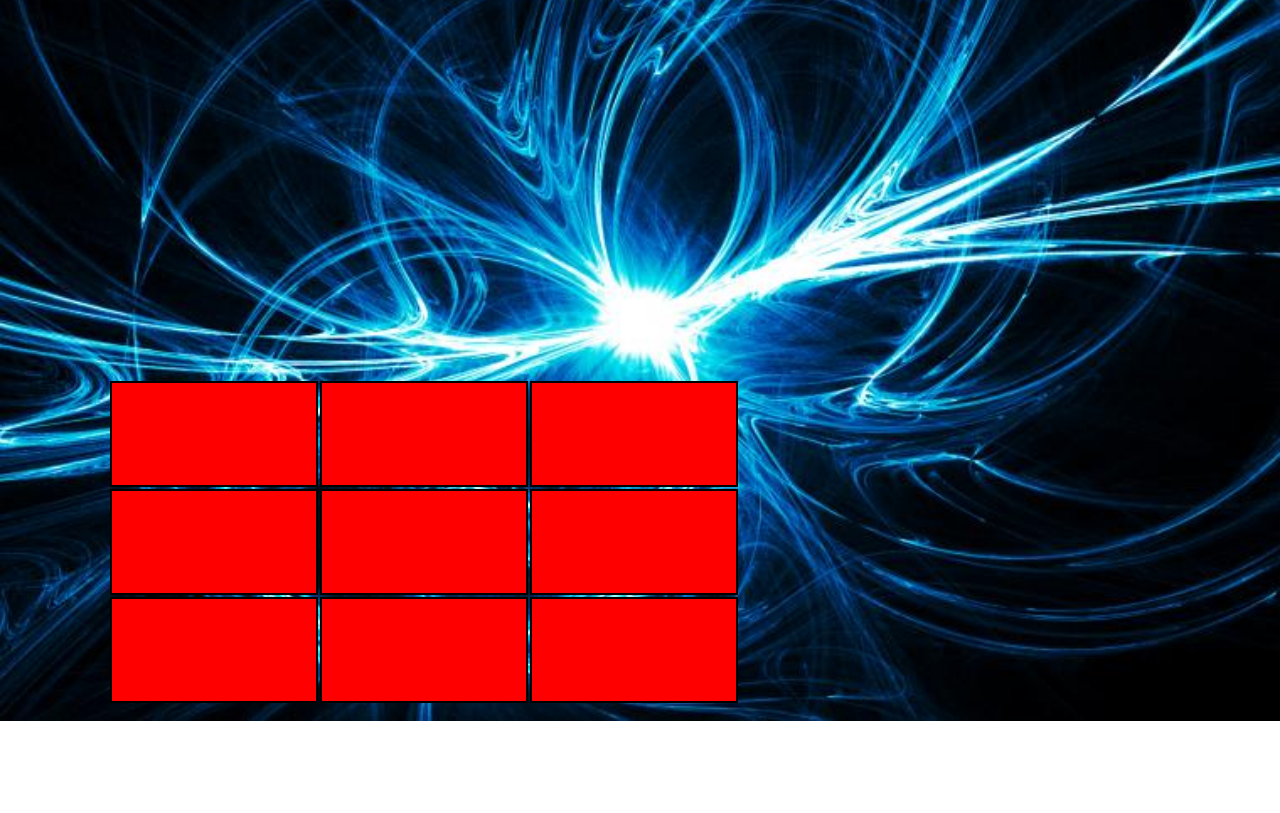
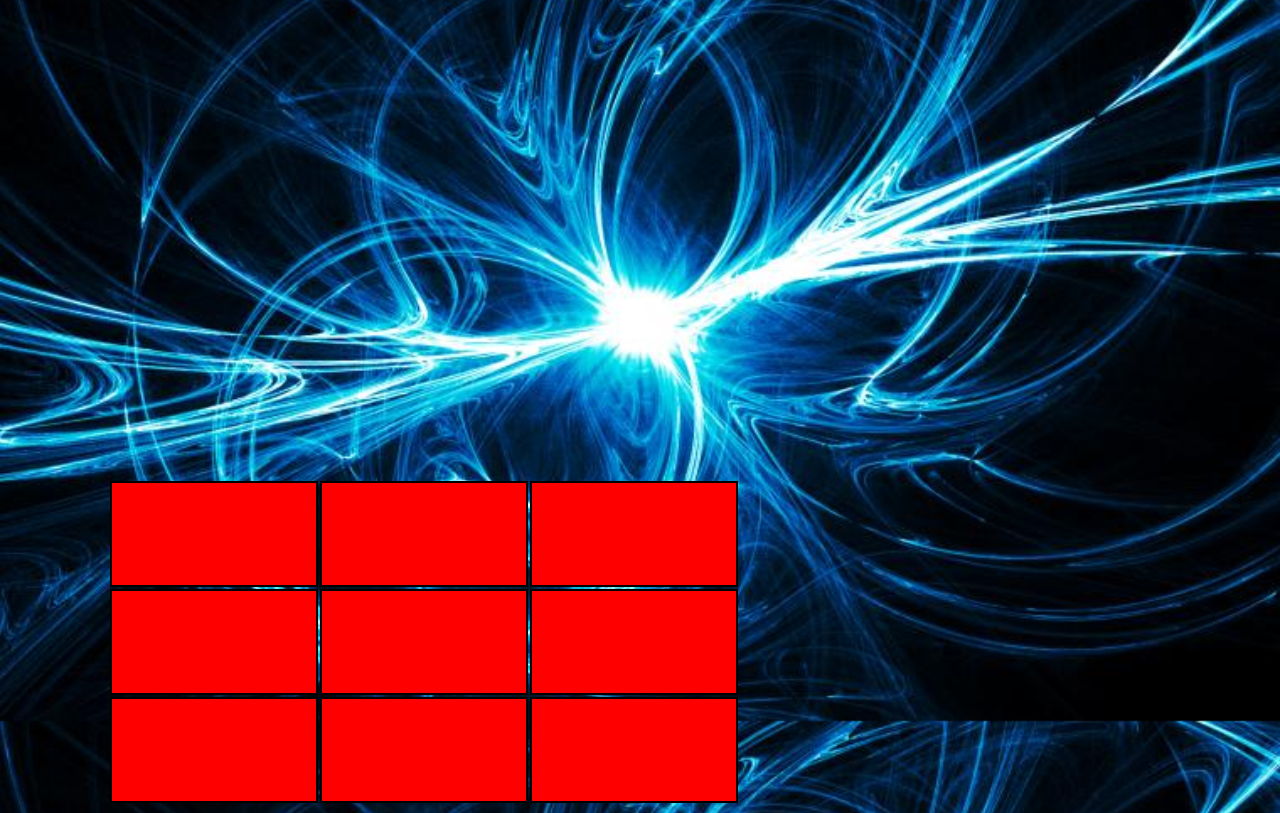
Before and after one commit to johnson999666/starrySky, a plain HTML site: page index.html in a window 1280 px wide. Shown: the part 79-892 px from the top of the page. Before the commit the page ends 800 px from the top, so only its background shows below. Drawn offline with Linux system fonts and the light colour scheme.

Commit message:
Update index.html

```diff
--- a/index.html
+++ b/index.html
@@ -4,8 +4,8 @@
     <title>Tic Tac Toe</title>
     <style>
         table {width: 50%;
-            height: 75%;
-             margin-top: 400px;
+            height: 100%;
+             margin-top: 500px;
             margin-left: 100px;
             maegin-right: 100px;
 
```
